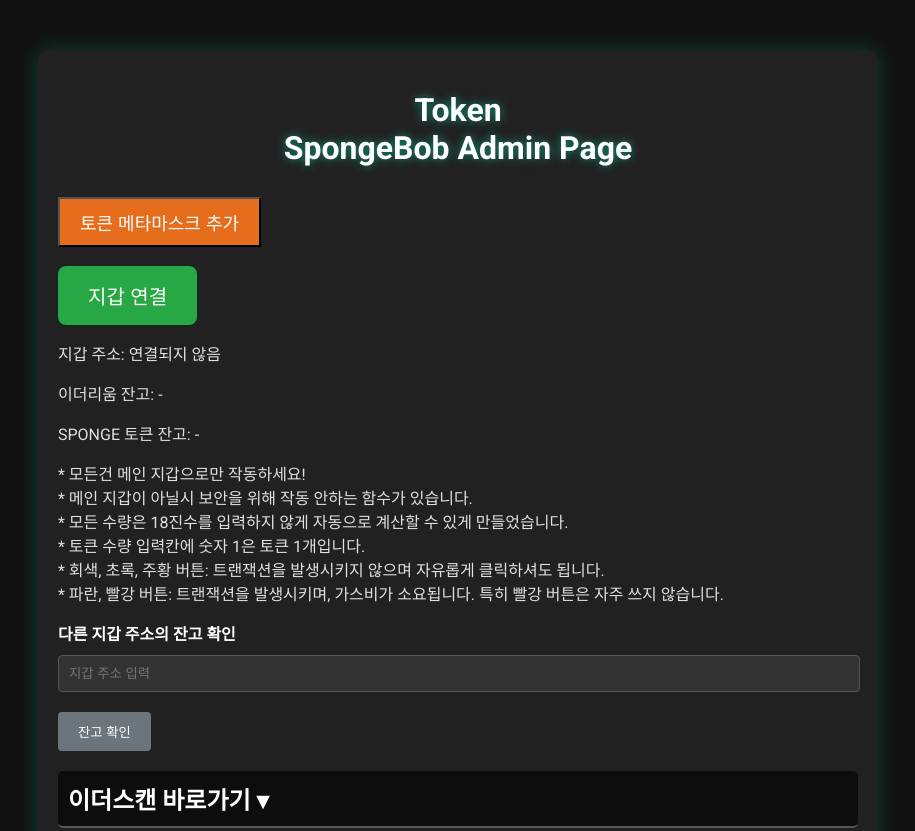
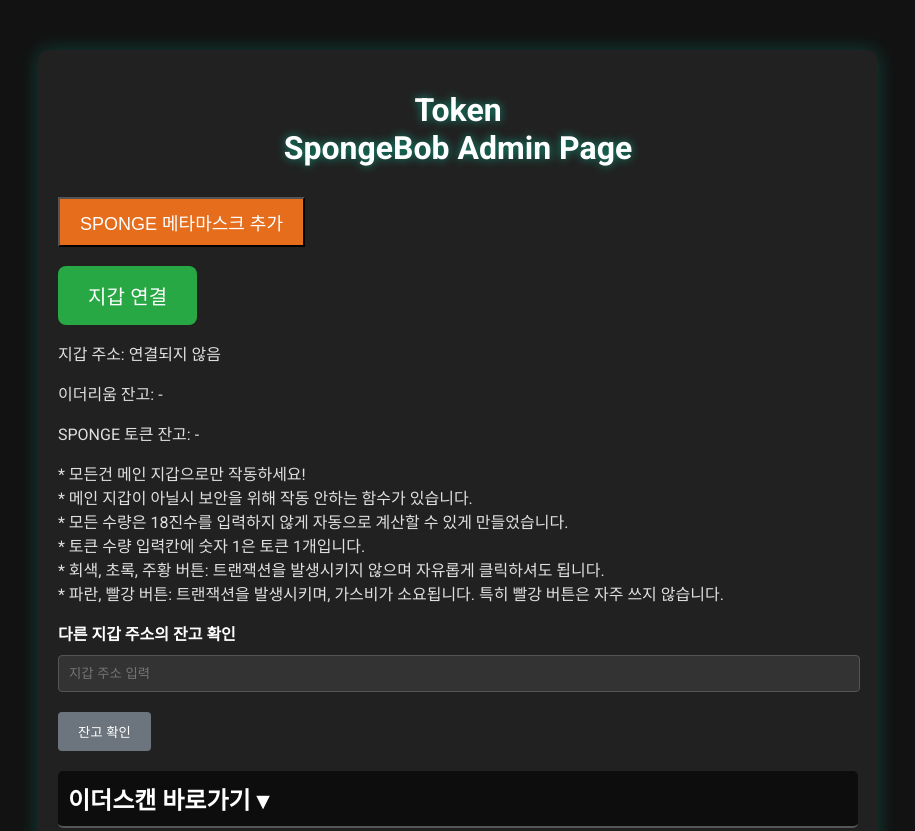
Before and after one commit to rt-ctrl/spongeWeb, a plain HTML site: page index.html in a window 1280 px wide. Shown: the top 831 px of the page, without its empty margins (182-1097 px from the left). Drawn offline with nearby package versions, Linux system fonts and the light colour scheme; a script that the page names is missing.

Commit message:
Update index.html

```diff
--- a/index.html
+++ b/index.html
@@ -14,7 +14,7 @@
 <body>
     <div class="container">
         <h1>Token <br> SpongeBob Admin Page</h1>
-        <button class="btn-tokenadd" onclick="TokenAdd()">토큰 메타마스크 추가</button><br><br>
+        <button class="btn-tokenadd" onclick="TokenAdd()">SPONGE 메타마스크 추가</button><br><br>
 
         <button class="btn-connect-wallet" onclick="connectWallet()">지갑 연결</button>
         <p id="walletAddress">지갑 주소: 연결되지 않음</p>
```
